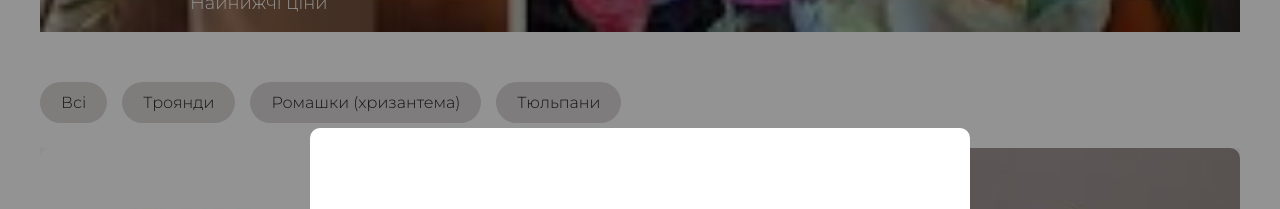
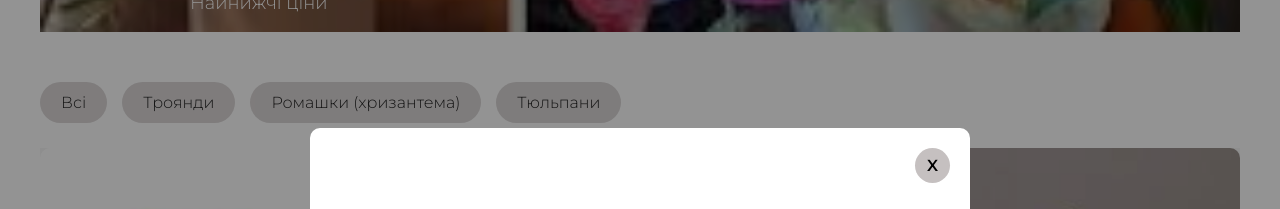
Before and after one commit to AndriiDan/Shop, a React (Create React App) app: page / in a window 1280 px wide. Both pictures are taken after a click on the picture 220 px from the left and 992 px from the top of the page. Shown: the part 592-801 px from the top of the page. Built offline with nearby package versions, Linux system fonts and the light colour scheme.

Commit message:
В модальному вікні додав 'Х' для закриття вікна.

```diff
--- a/src/components/ShowFullItem.js
+++ b/src/components/ShowFullItem.js
@@ -6,7 +6,8 @@ export class ShowFullItem extends Component {
             <div className='full-item'>
                 <div>
                     {/* img повинні знаходитися в папці publik/img */}
-                    <img src={"./img/" + this.props.item.img} onClick={() => this.props.onShowItem(this.props.item)} />
+                    <img src={"./img/" + this.props.item.img} />
+                    <div className='closeModWind' onClick={() => this.props.onShowItem(this.props.item)}>X</div>
                     <h2>{this.props.item.title}</h2>
                     <p>{this.props.item.desc}</p>
                     <b>{this.props.item.price} грн.</b>
--- a/src/index.css
+++ b/src/index.css
@@ -178,6 +178,27 @@ header .presentation::after {
     overflow: auto;
 }
 
+.closeModWind {
+    position: absolute;
+    right: 20px;
+    top: 20px;
+    background: #c5c0c0;
+    width: 35px;
+    height: 35px;
+    text-align: center;
+    line-height: 35px;
+    color: #000;
+    border-radius: 50%;
+    cursor: pointer;
+    font-weight: 600;
+    transition: transform, background 500ms ease;
+}
+
+.closeModWind:hover {
+    transform: scale(1.25);
+    background: red;
+}
+
 /* для вложеного div в full-item */
 .full-item>div {
     width: 600px;
```
